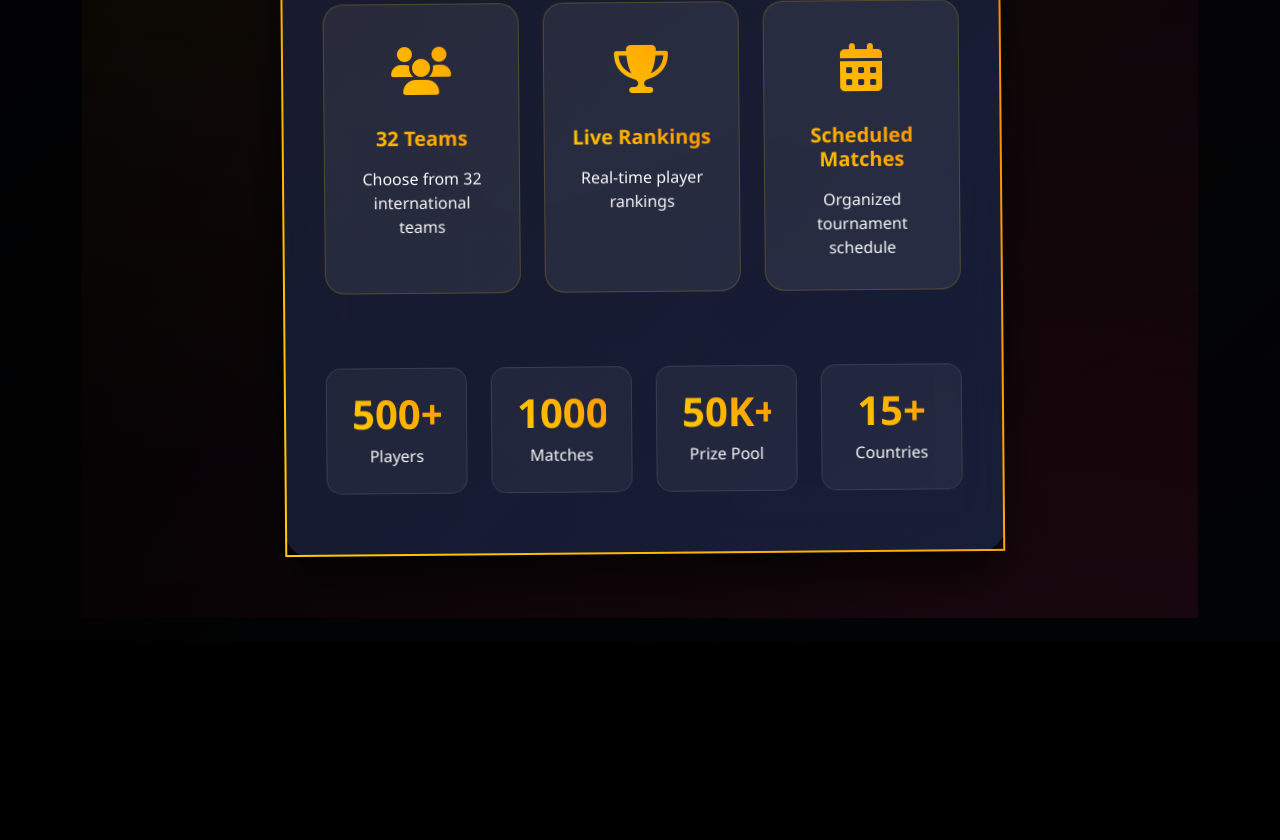
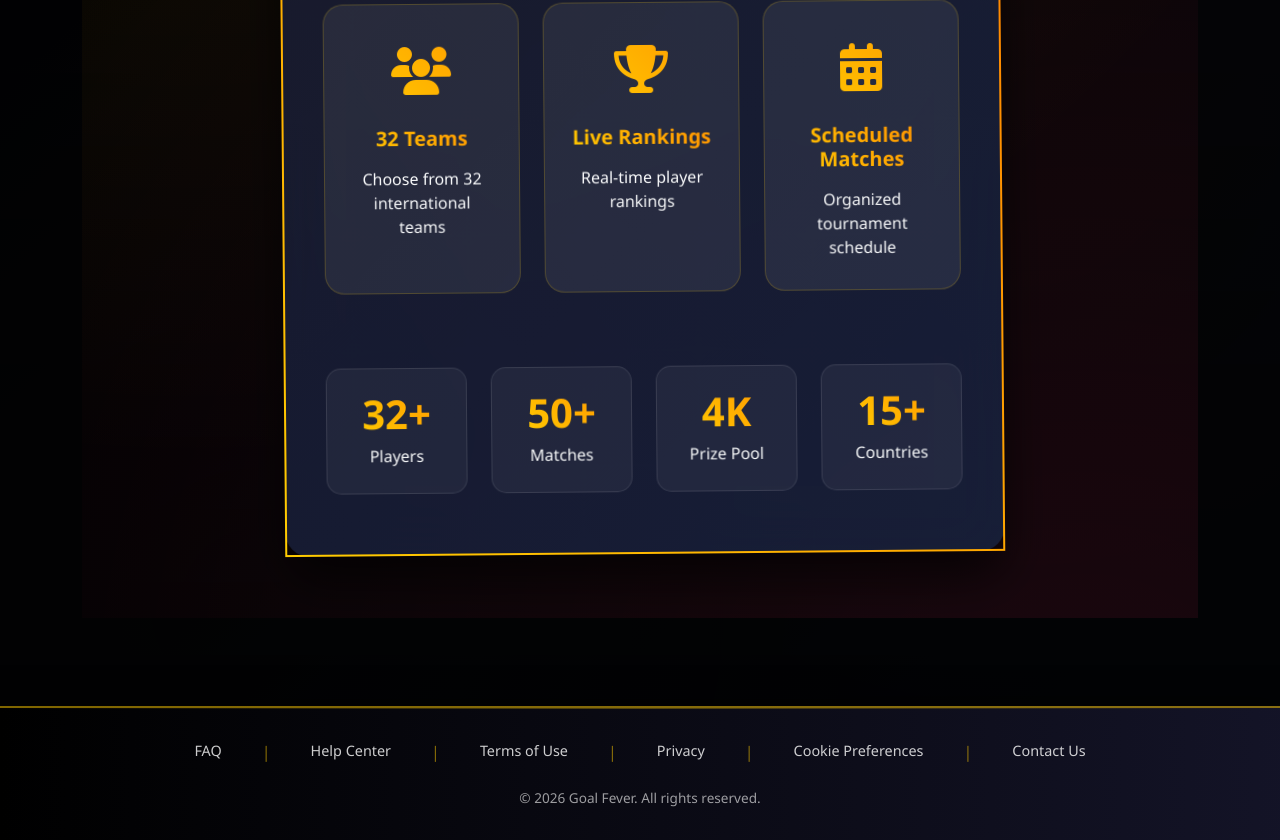
Before and after one commit to nasemulrona/goal-fever, a Django app: page / in a window 1280 px wide. Shown: the part 836-1676 px from the top of the page. Before the commit the page ends 1454 px from the top, so only its background shows below. Run offline with Django 5.2, Linux system fonts and the light colour scheme; data comes from the database, SQL or seed files in the repository; data that the repository does not hold is empty.

Commit message:
added footer and chnages payment number

```diff
--- a/templates/base.html
+++ b/templates/base.html
@@ -424,6 +424,79 @@
             );
             z-index: -1;
         }
+
+        /* Footer Styles - Home Page Only */
+        .home-footer {
+            background: linear-gradient(90deg, rgba(0, 0, 0, 0.97) 0%, rgba(20, 20, 40, 0.97) 100%);
+            backdrop-filter: blur(15px);
+            border-top: 2px solid rgba(255, 204, 0, 0.5);
+            box-shadow: 0 -4px 25px rgba(0, 0, 0, 0.6);
+            padding: 2rem 0;
+            margin-top: 4rem;
+            position: relative;
+            z-index: 10;
+        }
+
+        .home-footer::before {
+            content: '';
+            position: absolute;
+            top: 0;
+            left: 0;
+            right: 0;
+            height: 1px;
+            background: linear-gradient(90deg,
+                transparent,
+                rgba(255, 204, 0, 0.3),
+                transparent);
+        }
+
+        .footer-links {
+            display: flex;
+            justify-content: center;
+            flex-wrap: wrap;
+            gap: 1.5rem 2.5rem;
+            margin-bottom: 1.5rem;
+        }
+
+        .footer-link {
+            color: rgba(255, 255, 255, 0.8);
+            text-decoration: none;
+            font-size: 0.9rem;
+            transition: all 0.3s ease;
+            position: relative;
+        }
+
+        .footer-link:hover {
+            color: #ffcc00;
+            transform: translateY(-2px);
+        }
+
+        .footer-link::after {
+            content: '';
+            position: absolute;
+            bottom: -3px;
+            left: 0;
+            width: 0;
+            height: 1px;
+            background: linear-gradient(45deg, #ffcc00, #ff9900);
+            transition: width 0.3s ease;
+        }
+
+        .footer-link:hover::after {
+            width: 100%;
+        }
+
+        .copyright {
+            text-align: center;
+            color: rgba(255, 255, 255, 0.6);
+            font-size: 0.85rem;
+            margin-top: 1rem;
+        }
+
+        .footer-separator {
+            color: rgba(255, 204, 0, 0.5);
+            font-weight: 300;
+        }
     </style>
 </head>
 <body>
@@ -529,6 +602,33 @@
         {% block content %}{% endblock %}
     </main>
 
+    <!-- Footer - Only on Home Page -->
+    {% if request.path == '/' %}
+    <footer class="home-footer animate-fade-in" style="animation-delay: 0.3s;">
+        <div class="container">
+            <!-- Footer Links -->
+            <div class="footer-links">
+                <a href="#" class="footer-link">FAQ</a>
+                <span class="footer-separator">|</span>
+                <a href="#" class="footer-link">Help Center</a>
+                <span class="footer-separator">|</span>
+                <a href="#" class="footer-link">Terms of Use</a>
+                <span class="footer-separator">|</span>
+                <a href="#" class="footer-link">Privacy</a>
+                <span class="footer-separator">|</span>
+                <a href="#" class="footer-link">Cookie Preferences</a>
+                <span class="footer-separator">|</span>
+                <a href="#" class="footer-link">Contact Us</a>
+            </div>
+
+            <!-- Copyright -->
+            <div class="copyright">
+                © 2026 Goal Fever. All rights reserved.
+            </div>
+        </div>
+    </footer>
+    {% endif %}
+
     <!-- Bootstrap 5 JS -->
     <script src="https://cdn.jsdelivr.net/npm/bootstrap@5.3.0/dist/js/bootstrap.bundle.min.js"></script>
 
@@ -625,6 +725,19 @@
                 }
             `;
             document.head.appendChild(style);
+
+            // Add fade-in animation to footer if it exists
+            const footer = document.querySelector('.home-footer');
+            if (footer) {
+                footer.style.opacity = '0';
+                footer.style.transform = 'translateY(20px)';
+                footer.style.transition = 'opacity 0.6s ease, transform 0.6s ease';
+
+                setTimeout(() => {
+                    footer.style.opacity = '1';
+                    footer.style.transform = 'translateY(0)';
+                }, 300);
+            }
         });
     </script>
 </body>
--- a/templates/core/home.html
+++ b/templates/core/home.html
@@ -427,19 +427,19 @@
                     <div class="row g-4 mt-4 animate-fade-in" style="animation-delay: 1s;">
                         <div class="col-6 col-md-3">
                             <div class="stat-card">
-                                <div class="stat-number">500+</div>
+                                <div class="stat-number">32+</div>
                                 <p class="text-light mb-0">Players</p>
                             </div>
                         </div>
                         <div class="col-6 col-md-3">
                             <div class="stat-card">
-                                <div class="stat-number">1000+</div>
+                                <div class="stat-number">50+</div>
                                 <p class="text-light mb-0">Matches</p>
                             </div>
                         </div>
                         <div class="col-6 col-md-3">
                             <div class="stat-card">
-                                <div class="stat-number">50K+</div>
+                                <div class="stat-number">4K</div>
                                 <p class="text-light mb-0">Prize Pool</p>
                             </div>
                         </div>
--- a/templates/core/payment_page.html
+++ b/templates/core/payment_page.html
@@ -64,7 +64,7 @@
                 <div class="alert alert-info glass-card border-info mb-4">
                     <h6><i class="fas fa-info-circle me-2"></i>Payment Instructions:</h6>
                     <ol class="mb-0 small">
-                        <li>Send <strong>150৳</strong> via bKash/Nagad to: <strong>017XXXXXXXX</strong></li>
+                        <li>Send <strong>150৳</strong> via bKash/Nagad to: <strong>01758101881</strong></li>
                         <li>Use <strong>GF{{ registration.id }}</strong> as reference</li>
                         <li>Save the transaction ID from confirmation SMS</li>
                         <li>Enter details below and submit</li>
```
